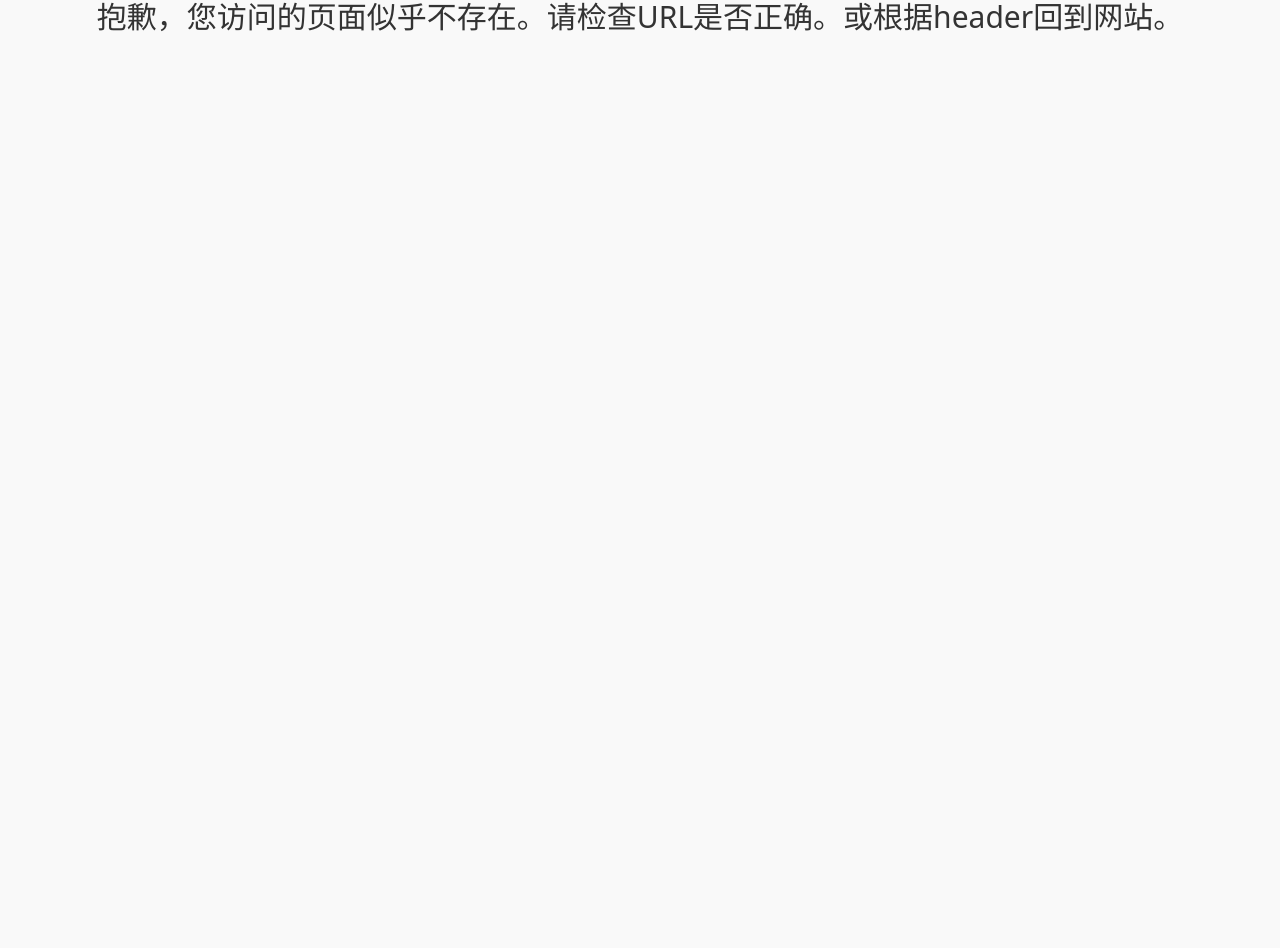
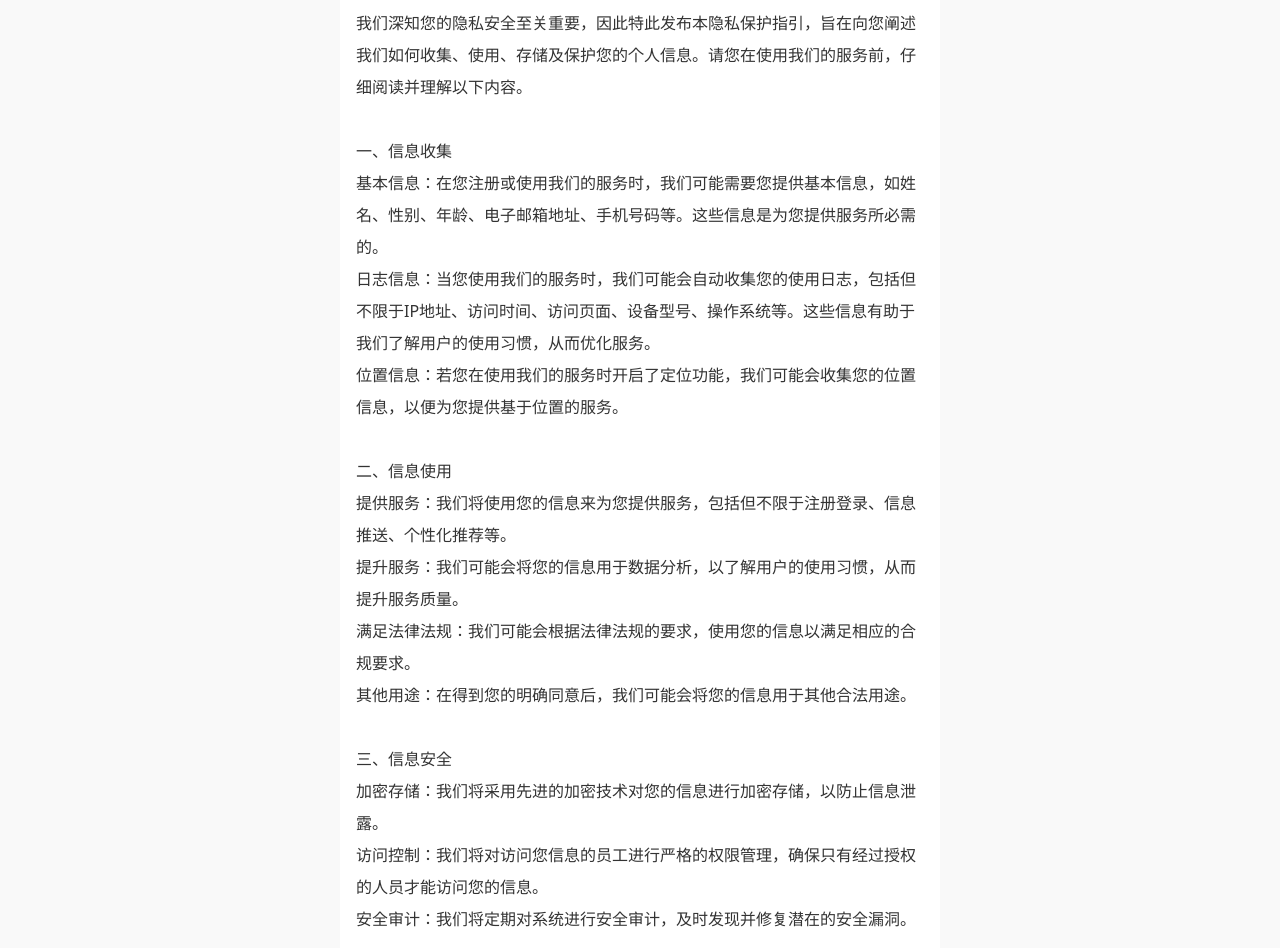
Before and after one commit to ZlllZ1/frontend-weihu, a Vue app: page /privacyGuidelines in a window 1280 px wide. Before the commit this address had no page. Shown: the part 149-1097 px from the top of the page. Before the commit the page ends 800 px from the top, so only its background shows below. Built offline with nearby package versions, Linux system fonts and the light colour scheme.

Commit message:
feat: 新增协议和隐私保护指引

```diff
--- a/src/components/layout/login/LoginCard.vue
+++ b/src/components/layout/login/LoginCard.vue
@@ -43,9 +43,17 @@
       </div>
       <div class="text-xs">
         <span>未注册手机验证后自动登录，注册即代表同意</span>
-        <a href="/" target="_blank" class="hover:text-black">《协议》</a>
-        <a href="/" target="_blank" class="hover:text-black"
-          >《隐私保护指引》</a
+        <router-link
+          to="protocol"
+          class="hover:text-black"
+          @mousedown.self="emit('closeLogin')"
+          >《协议》</router-link
+        >
+        <router-link
+          to="privacyGuidelines"
+          class="hover:text-black"
+          @mousedown.self="emit('closeLogin')"
+          >《隐私保护指引》</router-link
         >
       </div>
     </div>
--- a/src/router/index.ts
+++ b/src/router/index.ts
@@ -35,7 +35,17 @@ const routes: Array<RouteRecordRaw> = [
   {
     path: '/chat/:userId',
     name: 'chat',
-    component: () => import('@/views/chat/chatView.vue')
+    component: () => import('@/views/chat/ChatView.vue')
+  },
+  {
+    path: '/privacyGuidelines',
+    name: 'privacyGuidelines',
+    component: () => import('@/views/privacyGuidelines/PrivacyGuidelines.vue')
+  },
+  {
+    path: '/protocol',
+    name: 'protocol',
+    component: () => import('@/views/protocol/ProtocolView.vue')
   },
   {
     path: '/:pathMatch(.*)*',
--- a/src/styles/global.scss
+++ b/src/styles/global.scss
@@ -7,3 +7,8 @@ html, body {
   background-color: #f9f9f9;
   text-size-adjust: 100% !important;
 }
+
+main {
+  width: 600px;
+  margin: 20px auto;
+}
--- /dev/null
+++ b/src/views/privacyGuidelines/PrivacyGuidelines.vue
@@ -0,0 +1,71 @@
+<template>
+  <main>
+    <div class="bg-white rounded-lg p-4 leading-8">
+      <p>尊敬的用户：</p>
+      <p class="mt-8">
+        我们深知您的隐私安全至关重要，因此特此发布本隐私保护指引，旨在向您阐述我们如何收集、使用、存储及保护您的个人信息。请您在使用我们的服务前，仔细阅读并理解以下内容。
+      </p>
+      <p class="mt-8">一、信息收集</p>
+      <p>
+        基本信息：在您注册或使用我们的服务时，我们可能需要您提供基本信息，如姓名、性别、年龄、电子邮箱地址、手机号码等。这些信息是为您提供服务所必需的。
+      </p>
+      <p>
+        日志信息：当您使用我们的服务时，我们可能会自动收集您的使用日志，包括但不限于IP地址、访问时间、访问页面、设备型号、操作系统等。这些信息有助于我们了解用户的使用习惯，从而优化服务。
+      </p>
+      <p>
+        位置信息：若您在使用我们的服务时开启了定位功能，我们可能会收集您的位置信息，以便为您提供基于位置的服务。
+      </p>
+      <p class="mt-8">二、信息使用</p>
+      <p>
+        提供服务：我们将使用您的信息来为您提供服务，包括但不限于注册登录、信息推送、个性化推荐等。
+      </p>
+      <p>
+        提升服务：我们可能会将您的信息用于数据分析，以了解用户的使用习惯，从而提升服务质量。
+      </p>
+      <p>
+        满足法律法规：我们可能会根据法律法规的要求，使用您的信息以满足相应的合规要求。
+      </p>
+      <p>
+        其他用途：在得到您的明确同意后，我们可能会将您的信息用于其他合法用途。
+      </p>
+      <p class="mt-8">三、信息安全</p>
+      <p>
+        加密存储：我们将采用先进的加密技术对您的信息进行加密存储，以防止信息泄露。
+      </p>
+      <p>
+        访问控制：我们将对访问您信息的员工进行严格的权限管理，确保只有经过授权的人员才能访问您的信息。
+      </p>
+      <p>
+        安全审计：我们将定期对系统进行安全审计，及时发现并修复潜在的安全漏洞。
+      </p>
+      <p class="mt-8">四、信息共享与披露</p>
+      <p>
+        第三方服务：若我们与第三方合作提供服务，我们将与第三方签订保密协议，确保您的信息不被泄露。但在某些情况下，如法律法规要求或您授权，我们可能会向第三方提供您的信息。
+      </p>
+      <p>
+        公共披露：我们可能会对部分信息进行公共披露，如用户数量、使用情况等，但这些信息将不包含您的个人身份标识。
+      </p>
+      <p class="mt-8">五、您的权利</p>
+      <p>访问信息：您有权随时访问并查看我们收集的您的信息。</p>
+      <p>更正信息：若您发现我们收集的您的信息有误，您有权要求我们更正。</p>
+      <p>
+        删除信息：在特定情况下，如您不再使用我们的服务或我们违反法律法规，您有权要求我们删除您的信息。
+      </p>
+      <p>
+        撤回同意：您有权随时撤回对我们的信息使用同意。撤回同意后，我们将停止使用您的信息，但在此之前已进行的信息处理将不受影响。
+      </p>
+      <p class="mt-8">六、隐私政策更新</p>
+      <p>
+        我们可能会根据法律法规的变化、业务发展的需要或用户反馈，对隐私政策进行更新。
+      </p>
+      <p>
+        更新后的隐私政策将在我们的官方网站上公布，并通过适当的方式通知您。若您继续使用我们的服务，即表示您同意更新后的隐私政策。
+        我们承诺将持续致力于保护您的隐私安全，为您提供更加安全、便捷的服务。
+      </p>
+      <p>
+        若您对我们的隐私保护有任何疑问或建议，请随时与我们联系。
+        感谢您的信任与支持！
+      </p>
+    </div>
+  </main>
+</template>
--- /dev/null
+++ b/src/views/protocol/ProtocolView.vue
@@ -0,0 +1,63 @@
+<template>
+  <main>
+    <div class="bg-white rounded-lg p-4 leading-8">
+      <p>尊敬的用户：</p>
+      <p class="mt-8">
+        欢迎您使用我们的网站服务！为了确保您能够充分了解并遵守我们的服务规则，特此制定本协议。请您在使用我们的网站服务前，仔细阅读并理解以下内容。
+      </p>
+      <p class="mt-8">一、服务范围</p>
+      <p>
+        我们的网站服务包括但不限于信息浏览、发布、交流、购物、支付等。我们致力于为您提供一个安全、便捷、高效的在线平台，以满足您的多样化需求。
+      </p>
+      <p class="mt-8">二、用户资格</p>
+      <p>
+        您在使用我们的服务时，应确保自己具备完全民事行为能力，能够对自己的行为负责。
+      </p>
+      <p>
+        若您为未成年人，应在家长或监护人的陪同下使用我们的服务，并遵守相关法律法规的规定。
+      </p>
+      <p class="mt-8">三、用户行为</p>
+      <p>
+        您在使用我们的服务时，应遵守国家法律法规、社会公德及本协议的规定，不进行任何违法、侵权或干扰网站正常运营的行为。
+      </p>
+      <p>
+        您不得发布或传播任何违法、色情、暴力、恐怖、迷信、欺诈、诽谤、侵犯他人隐私等内容。
+      </p>
+      <p>您应尊重他人的知识产权，不得擅自复制、传播或修改他人的作品。</p>
+      <p>
+        您在使用我们的服务时，应确保自己的账户安全，不得将账户密码泄露给他人，也不得使用他人的账户进行非法操作。
+      </p>
+      <p class="mt-8">四、信息保护</p>
+      <p>
+        我们将采取合理的技术措施和管理措施，保护您的个人信息和交易安全。但请注意，由于网络环境的复杂性和不可预测性，我们无法完全保证您的信息绝对安全。因此，您在使用我们的服务时，应自行承担一定的信息安全风险。
+      </p>
+      <p>
+        您在使用我们的服务时，应妥善保管自己的个人信息和账户密码，不得将个人信息泄露给他人，也不得使用他人的个人信息进行非法操作。
+      </p>
+      <p class="mt-8">五、服务费用</p>
+      <p>
+        我们提供的部分服务可能需要您支付一定的费用。具体费用标准和支付方式将在服务页面明确标注。
+      </p>
+      <p>
+        您在使用需要支付费用的服务时，应确保自己的账户余额充足或已绑定了有效的支付方式。若因您的账户余额不足或支付方式无效导致服务无法正常使用，我们将不承担任何责任。
+      </p>
+      <p class="mt-8">六、服务变更与终止</p>
+      <p>
+        我们有权根据法律法规的变化、业务发展的需要或用户反馈，对服务进行变更或终止。变更或终止服务的具体时间和方式将在我们的官方网站上公布，并通过适当的方式通知您。
+      </p>
+      <p>
+        若您对我们的服务变更或终止有异议，可以与我们联系并表达您的意见。但请注意，我们的决定是最终的，您应自行承担因服务变更或终止而产生的任何损失。
+      </p>
+      <p class="mt-8">七、违约责任</p>
+      <p>
+        若您在使用我们的服务时违反了本协议的规定，我们有权采取警告、限制功能、暂停服务、终止服务、追究法律责任等措施。
+      </p>
+      <p>若我们的服务因您的过错而遭受损失，您应承担相应的赔偿责任。</p>
+      <p class="mt-8">八、争议解决</p>
+      <p>
+        本协议的解释、效力及争议解决均适用中华人民共和国法律。若因本协议引起的或与本协议有关的任何争议，双方应首先通过友好协商解决；协商不成的，任何一方均有权向有管辖权的法院提起诉讼。
+      </p>
+      <p></p>
+    </div>
+  </main>
+</template>
```
